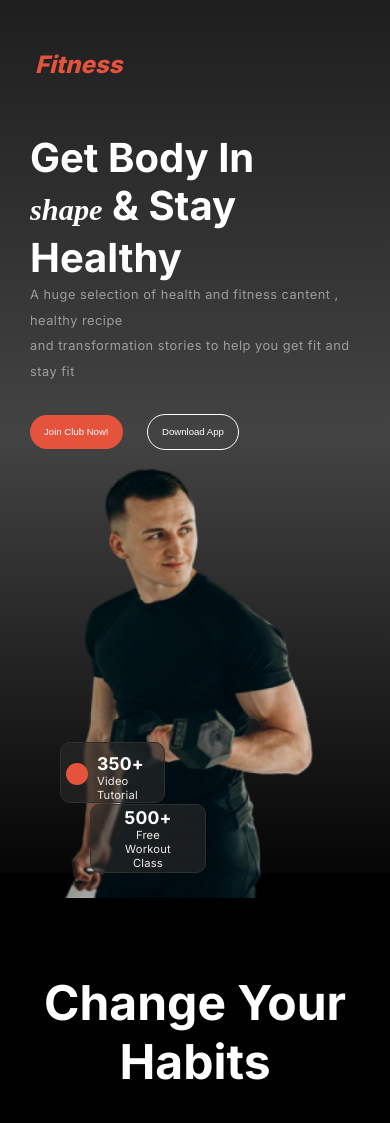
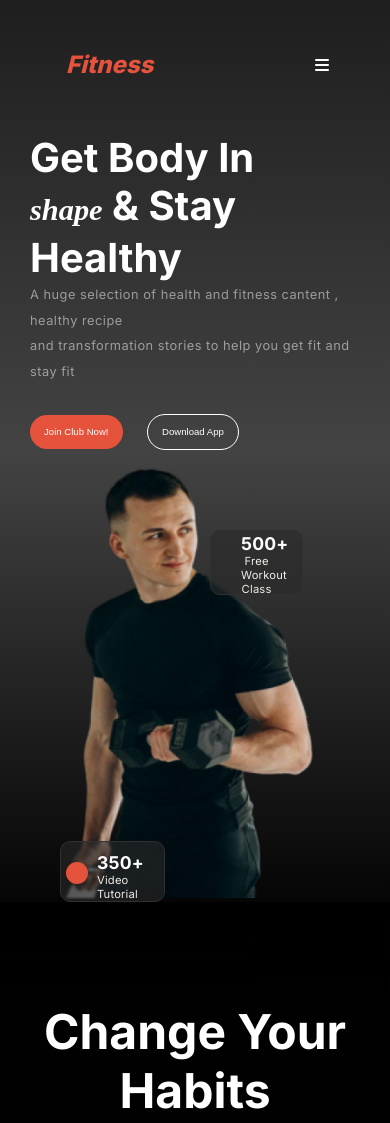
Before and after one commit to prioty-web/fitness-assignment, a plain HTML site: page index.html in a window 390 px wide. Shown: the top 1123 px of the page. Drawn offline with Linux system fonts and the light colour scheme; a web font is replaced by a local one.

Commit message:
6th  commit

```diff
--- a/index.html
+++ b/index.html
@@ -9,20 +9,25 @@
     <link href="https://fonts.googleapis.com/css2?family=Inter:wght@100..900&display=swap" rel="stylesheet">
     <link rel="stylesheet" href="style/style.css">
 
+    <link rel="stylesheet" href="https://cdnjs.cloudflare.com/ajax/libs/font-awesome/6.6.0/css/all.min.css">
+
 </head>
 <body class="Inter">
     <header class="primary-bg">
         <div class="header">
             <div>
         <h3 class="fitness">Fitness</h3>
-    </div>
-    <nav class="bar">
+          </div>
+
+    <div class="bar">
     <a class="home bar2" href="">Home</a>
     <a class="bar2" href="">Service</a>
     <a class="bar2" href="">Contact</a>
     <a class="bar2" href="">About</a>
-
-</nav>
+    </div>
+    <div class="hamburger-icon">
+        <i class="fa-solid fa-bars"></i>
+    </div>
     </div>
 
 
--- a/style/style.css
+++ b/style/style.css
@@ -6,6 +6,7 @@
 
 }
 *{margin: 0;
+    max-width: 1200px;
 }
 .primary-bg{
     background:linear-gradient(
@@ -172,7 +173,12 @@ letter-spacing: 0.2px;
     background-color: #00000000;
     border-radius: 30px;
     border: 1px solid white;
+
 }
+    .hamburger-icon{
+        display: none;
+    }
+
 /* after banner */
 .bold-title2{
     font-size: 3rem;
@@ -223,7 +229,7 @@ letter-spacing: 0.2px;
     margin: 0 auto;
     border: 1px solid ;
     border-radius: 18px;
-    max-width: 1060px;
+    max-width: 900px;
     max-height: 370px;
     background-color:rgba(34, 34, 34, 1) ;
     }
@@ -285,7 +291,7 @@ letter-spacing: 0.2px;
 
   table {
     border-collapse: collapse;
-    width: 150%;
+    width: 100%;
     height: 55%;
     margin-top: 60px;
 
@@ -336,7 +342,7 @@ opacity: 0.6;}
 
 .container4{
     margin-top: 150px;
-    margin-left: 480px;
+    margin-left: 100px;
     gap: 35px;
         display: grid;
           grid-template-columns: repeat(3, 1fr);
@@ -409,25 +415,35 @@ li{
 .containerr,
 .container3,
 .container7,
-.container5,
-.header
+.container5
 {
     flex-direction: column;
+}
+.header{
+    flex-direction: row;
 }
 .note1
 { margin-bottom:-0;
  font-size: 0.1rem;}
 .note2{
     font-size: 0.1rem;
-    width: 20%;
-    height: 50%;
+    width: 8%;
+    height: 7%;
+    position: absolute;
     padding: 2px 30px;
-    margin-left: 30px;
-    margin-top: 1px ;
-
+    margin-left: 150px;
+    margin-top: 80px ;
 
 }
+.banner-pic{position: relative;
+margin-bottom: 99px;}
 .bar{display: none;}
+.hamburger-icon{
+    display: block;
+    color: white;
+    margin-top: 55px;
+
+}
 .container3,
 .container7,
 footer
@@ -473,7 +489,7 @@ footer
          .shape{font-size: 1.9rem;}
          .fitness{
             font-size: 1.5rem;
-            margin-left: 35px ;
+            margin-left: 5px ;
             margin-top: 50px;
             margin-bottom: 25px;
          }
```
